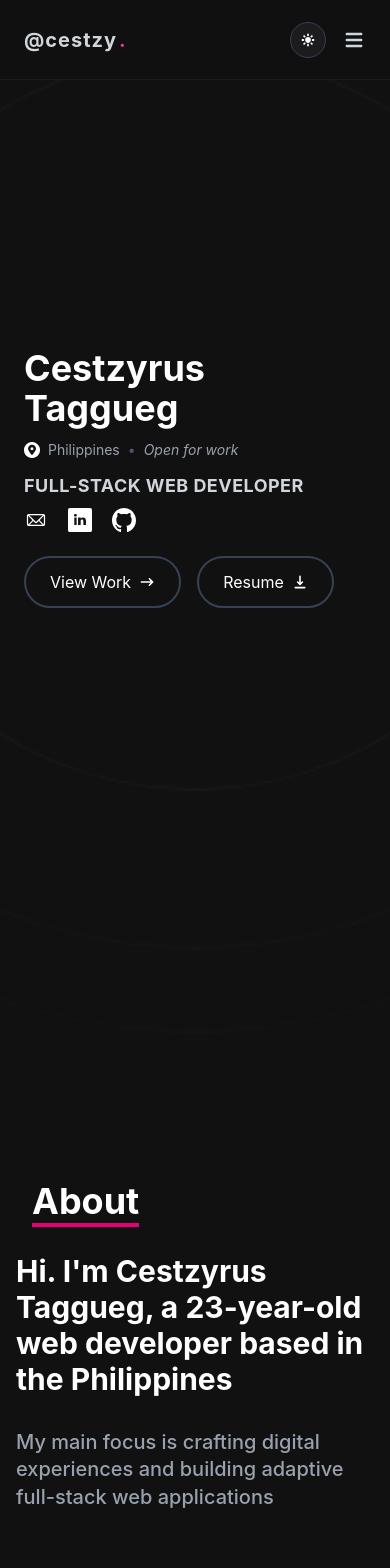
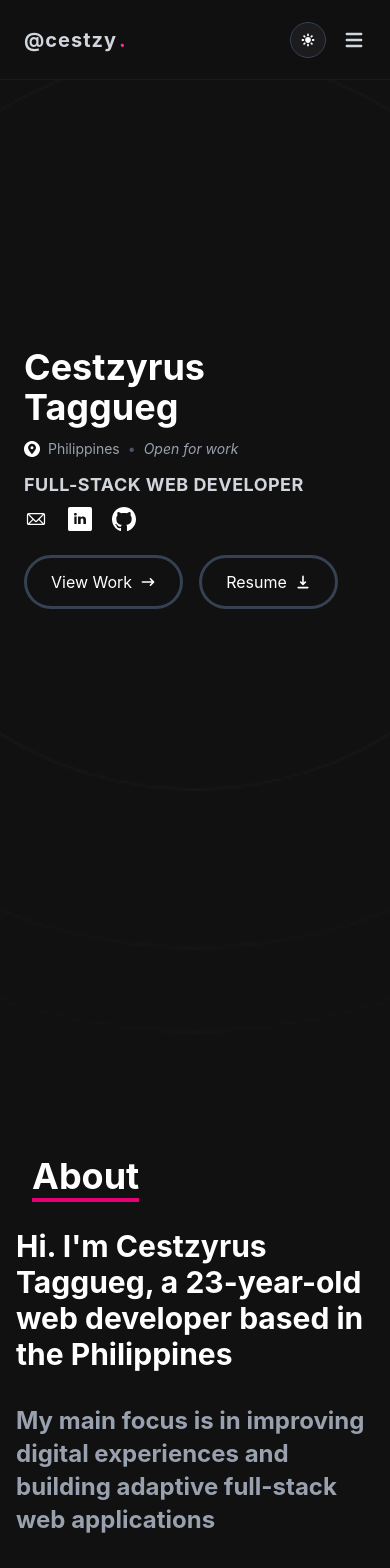
Before and after one commit to cestzy/cestzy-portfolio, a React (Vite) app: page / in a window 390 px wide. Shown: the top 1568 px of the page. Built offline with nearby package versions, Linux system fonts and the light colour scheme.

Commit message:
minor change: update color coding

```diff
--- a/src/App.jsx
+++ b/src/App.jsx
@@ -21,7 +21,7 @@ function App() {
   const toggleTheme = () => setDarkMode(!darkMode);
 
   return (
-    <div className={`w-full min-h-screen relative overflow-hidden transition-colors duration-300 ${darkMode ? 'bg-[#111111] text-gray-300' : 'bg-white text-gray-800'}`}>
+    <div className={`w-full min-h-screen relative overflow-hidden transition-colors duration-300 ${darkMode ? 'bg-[#111111] text-gray-300' : 'bg-[#ffedf1] text-gray-800'}`}>
       <div className="fixed inset-0 flex items-center justify-center pointer-events-none z-0">
         <div className="pulse-container">
           <div className="core" />
--- a/src/components/About.jsx
+++ b/src/components/About.jsx
@@ -20,8 +20,8 @@ const About = () => {
           <div className='sm:text-right text-3xl sm:text-4xl font-bold text-gray-900 dark:text-white transition-colors duration-150'>
             <p>Hi. I'm Cestzyrus Taggueg, a 23-year-old web developer based in the Philippines</p>
           </div>
-          <div className='sm:text-left text-xl sm:text-2xl font-medium text-gray-500 dark:text-gray-400 leading-snug transition-colors duration-150'>
-            <p>My main focus is crafting digital experiences and building adaptive full-stack web applications</p>
+          <div className='sm:text-left text-2xl sm:text-2xl font-bold text-gray-500 dark:text-gray-400 leading-snug transition-colors duration-150'>
+            <p>My main focus is in improving digital experiences and building adaptive full-stack web applications</p>
           </div>
         </div>
 
--- a/src/components/Home.jsx
+++ b/src/components/Home.jsx
@@ -86,7 +86,7 @@ const Home = ({ darkMode = true }) => {
 
             {/* View Work Button */}
             <Link to='work' smooth={true} duration={500}>
-              <button className='text-gray-900 dark:text-white group border-2 border-gray-300 dark:border-gray-700 hover:border-pink-600 dark:hover:border-pink-600 hover:bg-pink-600 hover:text-white dark:hover:bg-pink-600 px-6 py-3 flex items-center gap-2 rounded-full hover:scale-105 cursor-pointer transition-all duration-150'>
+              <button className='text-gray-900 dark:text-white group border-3 border-gray dark:border-gray-700 hover:border-pink-600 dark:hover:border-pink-600 hover:bg-pink-600 hover:text-white dark:hover:bg-pink-600 px-6 py-3 flex items-center gap-2 rounded-full hover:scale-105 cursor-pointer transition-all duration-150'>
                 <span>View Work</span>
                 <HiArrowNarrowRight className='group-hover:rotate-90 transition-transform duration-300' />
               </button>
@@ -96,7 +96,7 @@ const Home = ({ darkMode = true }) => {
             <a
               href="/src/assets/data/CV_TAGGUEG_v1.pdf"
               download="CV_TAGGUEG_v1.pdf"
-              className='text-gray-900 dark:text-white group border-2 border-gray-300 dark:border-gray-700 hover:border-pink-600 dark:hover:border-pink-600 hover:bg-pink-600 hover:text-white dark:hover:bg-pink-600 px-6 py-3 flex items-center gap-2 rounded-full hover:scale-105 cursor-pointer transition-all duration-150'
+              className='text-gray-900 dark:text-white group border-3 border-gray dark:border-gray-700 hover:border-pink-600 dark:hover:border-pink-600 hover:bg-pink-600 hover:text-white dark:hover:bg-pink-600 px-6 py-3 flex items-center gap-2 rounded-full hover:scale-105 cursor-pointer transition-all duration-150'
             >
               <span>Resume</span>
               <HiDownload size={16} />
--- a/src/components/Navbar.jsx
+++ b/src/components/Navbar.jsx
@@ -55,11 +55,11 @@ const Navbar = ({ darkMode, toggleTheme }) => {
             aria-label="Toggle Theme"
             className={`relative group flex items-center justify-center w-10 h-10 rounded-full border transition-all duration-300 cursor-pointer overflow-hidden ${darkMode ? 'border-gray-700 bg-[#1c1c1e] hover:border-pink-500' : 'border-gray-300 bg-gray-100 hover:border-pink-500'}`}
           >
-            <span className='absolute inset-0 bg-pink-500/20 rounded-full scale-0 group-hover:scale-100 transition-transform duration-300 ease-out'></span>
+            <span className='absolute inset-0 bg-pink-600 rounded-full scale-0 group-hover:scale-100 transition-transform duration-300 ease-out'></span>
             <img
               src={darkMode ? LightLogo : DarkLogo}
               alt="Theme Toggle Icon"
-              className='w-5 h-5 relative z-10 transition-transform duration-300 group-hover:rotate-45'
+              className='w-5 h-5 relative z-10 transition-colors transition-transform duration-300 group-hover:rotate-45'
             />
           </button>
         </div>
--- a/src/components/Skills.jsx
+++ b/src/components/Skills.jsx
@@ -22,19 +22,19 @@ const Skills = () => {
           {techCardsItems.map((tech, index) => (
             <div
               key={index}
-              className={`group flex items-center p-3 rounded-2xl bg-white/80 dark:bg-[#212224] border border-neutral-200/80 dark:border-neutral-800/80 hover:border-pink-500/60 dark:hover:border-pink-500/60 hover:bg-white dark:hover:bg-[#28292c] hover:shadow-[0_4px_20px_rgba(236,72,153,0.15)] hover:scale-[1.03] transition-all duration-300 cursor-pointer backdrop-blur-md ${tech.bgColor || ''}`}
+              className={`group flex items-center p-3 rounded-2xl bg-[#ebdde0] dark:bg-[#212224] border border-neutral-200/80 dark:border-neutral-800/80 hover:bg-white dark:hover:bg-[#28292c] hover:shadow-[0_4px_20px_rgba(236,72,153,0.15)] hover:scale-[1.03] transition-all duration-300 cursor-pointer backdrop-blur-md ${tech.bgColor || ''}`}
             >
               {/* ICON CONTAINER */}
-              <div className='w-11 h-11 flex-shrink-0 flex items-center justify-center p-2 mr-3.5 rounded-xl bg-neutral-100 dark:bg-[#3f3f40] border border-neutral-200/60 dark:border-neutral-700/50 shadow-sm'>
+              <div className='w-11 h-11 flex-shrink-0 flex items-center justify-center p-2 mr-3.5 rounded-xl bg-white dark:bg-[#3f3f40] border border-neutral-200/60 dark:border-neutral-700/50 shadow-sm hover:bg-white-600'>
                 <img className='w-7 h-7 object-contain transition-transform duration-300 group-hover:scale-110' src={tech.imageUrl} alt={`${tech.name} icon`} />
               </div>
 
               {/* TECH INFO */}
               <div className='flex flex-col'>
-                <span className='font-bold text-neutral-900 dark:text-white text-sm group-hover:text-pink-600 dark:group-hover:text-pink-400 transition-colors duration-150'>
+                <span className='font-bold text-neutral-900 dark:text-white text-sm group-hover:text-pink-600 dark:group-hover:text-white transition-colors duration-150'>
                   {tech.name}
                 </span>
-                <span className='text-xs text-neutral-500 dark:text-neutral-400 font-medium'>
+                <span className='text-xs text-neutral-500 dark:text-neutral-400 font-medium group-hover:text-black dark:group-hover:text-pink-400'>
                   {tech.description}
                 </span>
               </div>
```
